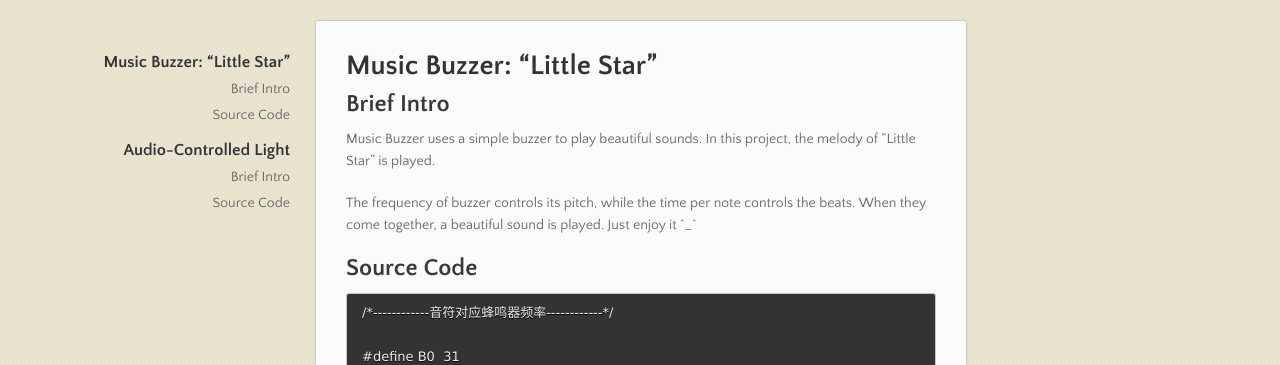
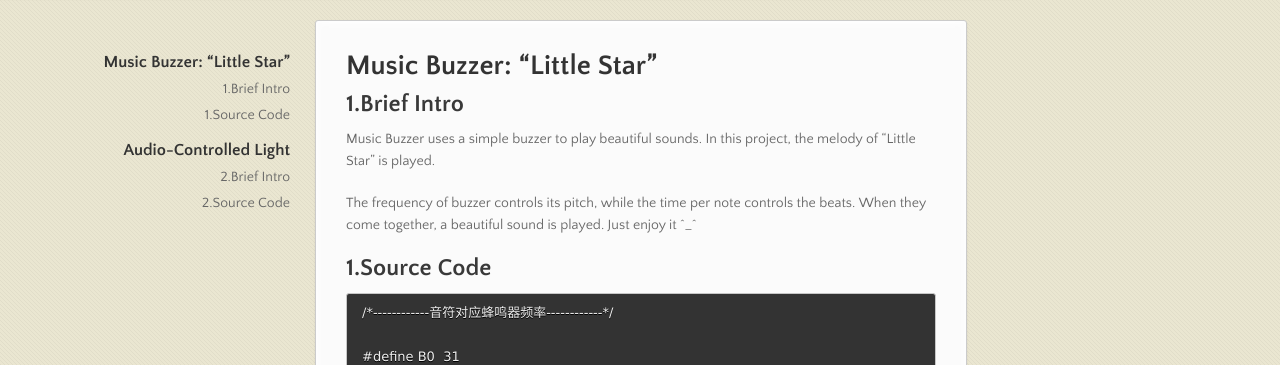
Before and after one commit to ShuchangXu/ShuchangXu.github.io, a Jekyll site: the page built from index.md, in a window 1280 px wide and 900 px high. Shown: the part 170-535 px from the top of the window. Built offline with Jekyll 4.4.1, drawn with Linux system fonts in a browser that asks for light colours; nearby versions of some CDN libraries; our own code applies the rules of GitHub Pages for plain Markdown files; some of the changed text lies outside the part shown.

Commit message:
Update index.md

````diff
--- a/index.md
+++ b/index.md
@@ -4,13 +4,13 @@ layout: default
 
 # [](#header-1)Music Buzzer: "Little Star"
 
-## [](#header-2)Brief Intro
+## [](#header-2)1.Brief Intro
 
 Music Buzzer uses a simple buzzer to play beautiful sounds. In this project, the melody of "Little Star" is played.
 
 The frequency of buzzer controls its pitch, while the time per note controls the beats. When they come together, a beautiful sound is played. Just enjoy it ^_^
 
-## [](#header-2)Source Code
+## [](#header-2)1.Source Code
 
 ```Arduino
 /*------------音符对应蜂鸣器频率------------*/
@@ -158,11 +158,11 @@ void loop() {
 
 # [](#header-1)Audio-Controlled Light
 
-## [](#header-2)Brief Intro
+## [](#header-2)2.Brief Intro
 
 Wow! A light that can be lightened by sound when its dark. Come and have a look!
 
-## [](#header-2)Source Code
+## [](#header-2)2.Source Code
 
 ```Arduino
 #include <Adafruit_NeoPixel.h>  //调用LED彩灯的库文件
````
